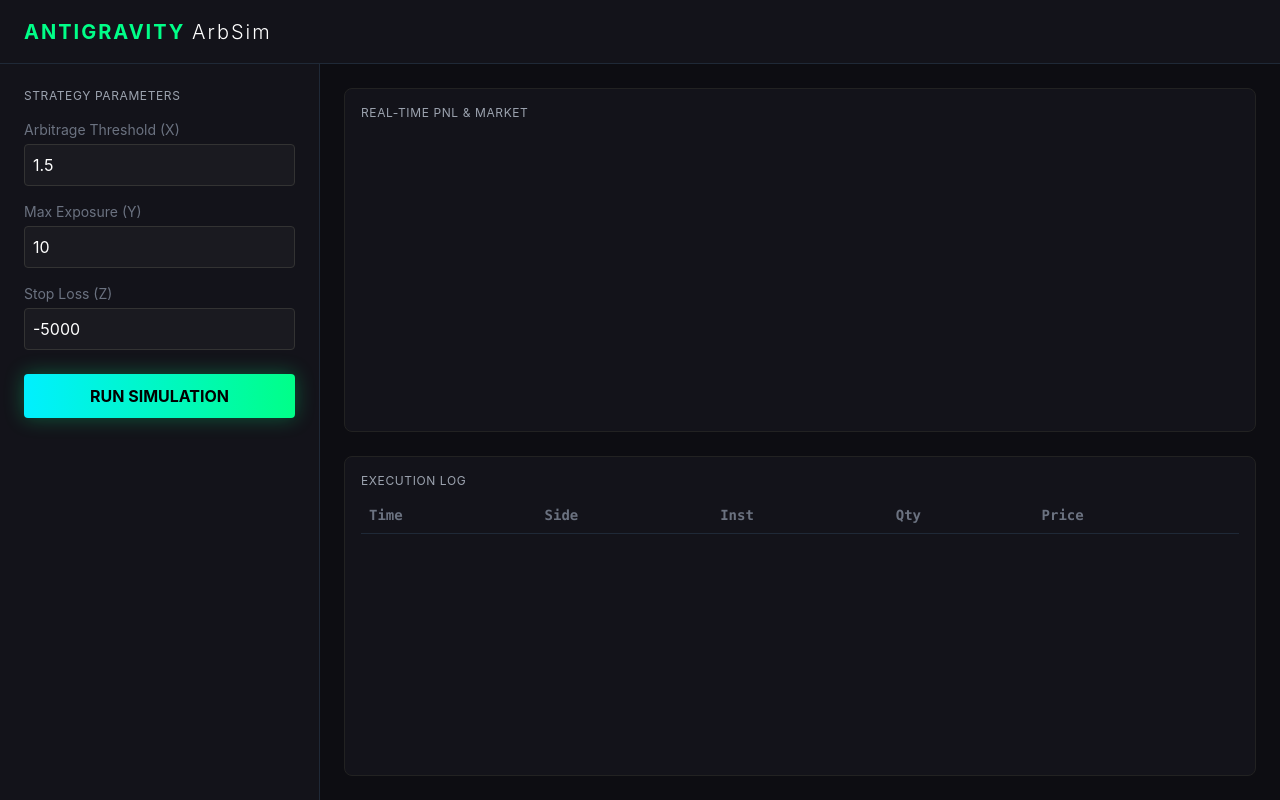
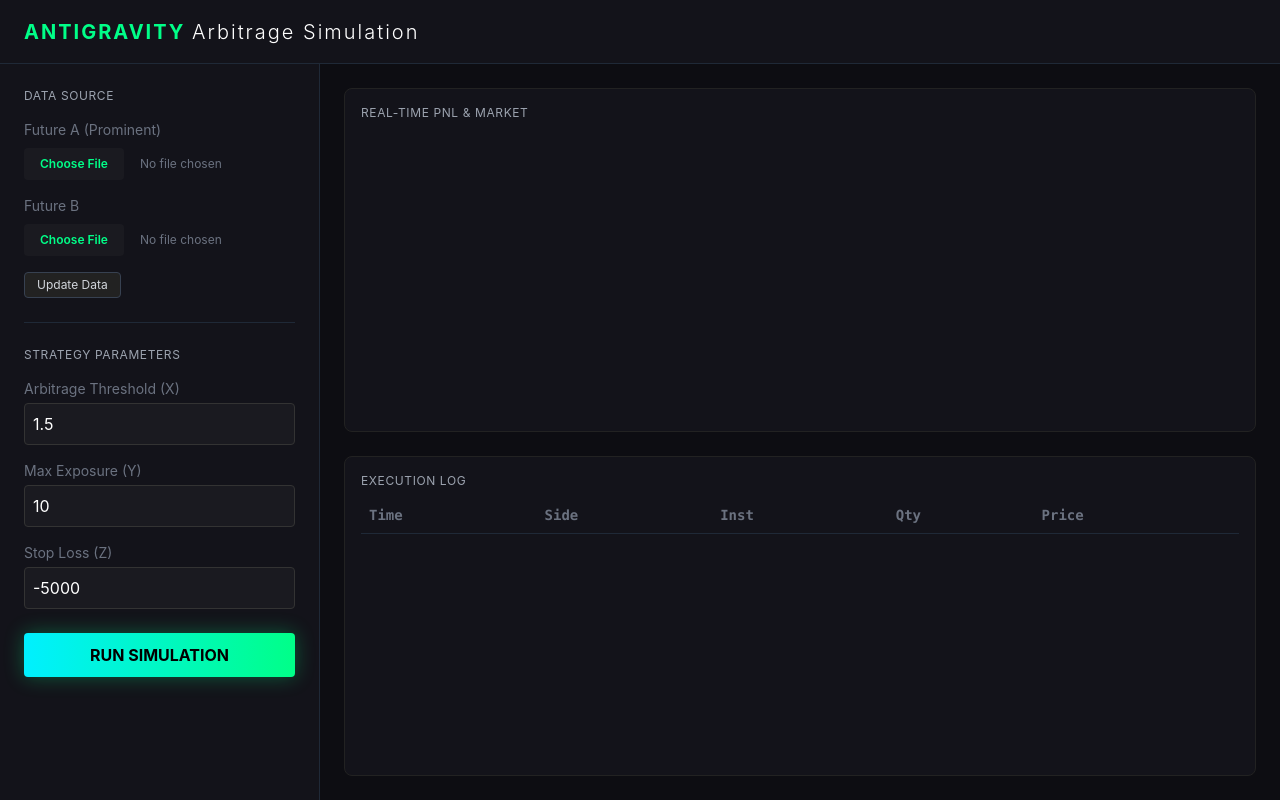
Before and after one commit to itay-yelin/arbsim-home-assignment, a Flask app: page / in a window 1280 px wide. Run offline with Flask 3, Linux system fonts and the light colour scheme; lists and menus that the app fills with data are empty; a map, chart or similar area stays blank; some libraries are stand-ins or nearby versions.

Commit message:
Implement Web UI enhancements: Title change and File Upload

```diff
--- a/web-ui/server.py
+++ b/web-ui/server.py
@@ -217,5 +217,22 @@ def run_simulation():
     except Exception as e:
         return jsonify({'success': False, 'error': str(e)}), 500
 
+@app.route('/api/upload', methods=['POST'])
+def upload_files():
+    try:
+        if 'futureA' in request.files:
+            fa = request.files['futureA']
+            if fa.filename != '':
+                fa.save(os.path.join(DATA_DIR, 'futureA.csv'))
+
+        if 'futureB' in request.files:
+            fb = request.files['futureB']
+            if fb.filename != '':
+                fb.save(os.path.join(DATA_DIR, 'futureB.csv'))
+
+        return jsonify({'success': True})
+    except Exception as e:
+        return jsonify({'success': False, 'error': str(e)}), 500
+
 if __name__ == '__main__':
     app.run(port=5000)
--- a/web-ui/templates/index.html
+++ b/web-ui/templates/index.html
@@ -1,5 +1,6 @@
 <!DOCTYPE html>
 <html lang="en" class="dark">
+
 <head>
     <meta charset="UTF-8">
     <meta name="viewport" content="width=device-width, initial-scale=1.0">
@@ -7,24 +8,81 @@
     <script src="https://cdn.tailwindcss.com"></script>
     <script src="https://cdn.jsdelivr.net/npm/chart.js"></script>
     <style>
-        body { background-color: #0d0d12; color: #e0e0e0; font-family: 'Inter', sans-serif; }
-        .neon-border { border: 1px solid #333; box-shadow: 0 0 10px rgba(0, 255, 128, 0.05); }
-        .input-field { background: #1a1a20; border: 1px solid #333; color: white; padding: 8px; border-radius: 4px; width: 100%; }
-        .btn-primary { background: linear-gradient(90deg, #00f0ff, #00ff88); color: black; font-weight: bold; padding: 10px 20px; border-radius: 4px; text-transform: uppercase; cursor: pointer; transition: 0.2s; }
-        .btn-primary:hover { opacity: 0.9; transform: scale(1.02); }
-        .card { background: #13131a; border-radius: 8px; padding: 16px; border: 1px solid #222; }
+        body {
+            background-color: #0d0d12;
+            color: #e0e0e0;
+            font-family: 'Inter', sans-serif;
+        }
+
+        .neon-border {
+            border: 1px solid #333;
+            box-shadow: 0 0 10px rgba(0, 255, 128, 0.05);
+        }
+
+        .input-field {
+            background: #1a1a20;
+            border: 1px solid #333;
+            color: white;
+            padding: 8px;
+            border-radius: 4px;
+            width: 100%;
+        }
+
+        .btn-primary {
+            background: linear-gradient(90deg, #00f0ff, #00ff88);
+            color: black;
+            font-weight: bold;
+            padding: 10px 20px;
+            border-radius: 4px;
+            text-transform: uppercase;
+            cursor: pointer;
+            transition: 0.2s;
+        }
+
+        .btn-primary:hover {
+            opacity: 0.9;
+            transform: scale(1.02);
+        }
+
+        .card {
+            background: #13131a;
+            border-radius: 8px;
+            padding: 16px;
+            border: 1px solid #222;
+        }
     </style>
 </head>
+
 <body class="h-screen flex flex-col overflow-hidden">
 
     <!-- Header -->
     <header class="h-16 border-b border-gray-800 flex items-center px-6 bg-[#13131a]">
-        <div class="text-xl font-bold tracking-widest text-[#00ff88]">ANTIGRAVITY <span class="text-white font-light">ArbSim</span></div>
+        <div class="text-xl font-bold tracking-widest text-[#00ff88]">ANTIGRAVITY <span
+                class="text-white font-light">Arbitrage Simulation</span></div>
     </header>
 
     <div class="flex flex-1 overflow-hidden">
         <!-- Sidebar Controls -->
         <aside class="w-80 bg-[#13131a] border-r border-gray-800 p-6 flex flex-col gap-6 overflow-y-auto">
+
+            <div class="space-y-4">
+                <h3 class="text-xs text-gray-400 uppercase tracking-wider">Data Source</h3>
+                <div class="space-y-2">
+                    <label class="block text-sm text-gray-500">Future A (Prominent)</label>
+                    <input type="file" id="fileA"
+                        class="block w-full text-xs text-gray-500 file:mr-4 file:py-2 file:px-4 file:rounded file:border-0 file:text-xs file:font-semibold file:bg-[#1a1a20] file:text-[#00ff88] hover:file:bg-[#222]">
+                </div>
+                <div class="space-y-2">
+                    <label class="block text-sm text-gray-500">Future B</label>
+                    <input type="file" id="fileB"
+                        class="block w-full text-xs text-gray-500 file:mr-4 file:py-2 file:px-4 file:rounded file:border-0 file:text-xs file:font-semibold file:bg-[#1a1a20] file:text-[#00ff88] hover:file:bg-[#222]">
+                </div>
+                <button onclick="uploadFiles()" id="btnUpload"
+                    class="text-xs bg-[#222] text-gray-300 px-3 py-1 rounded hover:text-white border border-gray-700">Update
+                    Data</button>
+            </div>
+
+            <hr class="border-gray-800" />
 
             <div>
                 <h3 class="text-xs text-gray-400 uppercase tracking-wider mb-4">Strategy Parameters</h3>
@@ -67,7 +125,7 @@
                     <div class="text-xs text-gray-500">Max Exposure</div>
                     <div id="valExposure" class="text-xl font-mono text-blue-400">--</div>
                 </div>
-                 <div class="card bg-[#1a1a22]">
+                <div class="card bg-[#1a1a22]">
                     <div class="text-xs text-gray-500">Volume</div>
                     <div id="valVolume" class="text-xl font-mono text-gray-300">--</div>
                 </div>
@@ -80,7 +138,8 @@
 
             <!-- Charts -->
             <div class="card h-1/2 flex flex-col relative">
-                <h3 class="text-xs text-gray-400 uppercase tracking-wider mb-2 absolute top-4 left-4">Real-Time PNL & Market</h3>
+                <h3 class="text-xs text-gray-400 uppercase tracking-wider mb-2 absolute top-4 left-4">Real-Time PNL &
+                    Market</h3>
                 <div class="flex-1 w-full h-full pt-6">
                     <canvas id="mainChart"></canvas>
                 </div>
@@ -126,7 +185,7 @@
             try {
                 const res = await fetch('/api/run', {
                     method: 'POST',
-                    headers: {'Content-Type': 'application/json'},
+                    headers: { 'Content-Type': 'application/json' },
                     body: JSON.stringify({ x, y, z })
                 });
                 const data = await res.json();
@@ -142,6 +201,43 @@
 
             } catch (e) {
                 console.error(e);
+                alert("Network error");
+            } finally {
+                btn.innerText = originalText;
+                btn.disabled = false;
+            }
+        }
+
+        async function uploadFiles() {
+            const fA = document.getElementById('fileA').files[0];
+            const fB = document.getElementById('fileB').files[0];
+
+            if (!fA && !fB) {
+                alert("Please select at least one file.");
+                return;
+            }
+
+            const btn = document.getElementById('btnUpload');
+            const originalText = btn.innerText;
+            btn.innerText = "Uploading...";
+            btn.disabled = true;
+
+            const formData = new FormData();
+            if (fA) formData.append('futureA', fA);
+            if (fB) formData.append('futureB', fB);
+
+            try {
+                const res = await fetch('/api/upload', {
+                    method: 'POST',
+                    body: formData
+                });
+                const data = await res.json();
+                if (data.success) {
+                    alert("Files uploaded successfully!");
+                } else {
+                    alert("Upload failed: " + data.error);
+                }
+            } catch (e) {
                 alert("Network error");
             } finally {
                 btn.innerText = originalText;
@@ -172,7 +268,7 @@
                 // Assuming timestamp is epoch ns...
                 // JS Date takes ms.
                 const date = new Date(t.time / 1000000);
-                const timeStr = date.toISOString().split('T')[1].replace('Z','');
+                const timeStr = date.toISOString().split('T')[1].replace('Z', '');
 
                 tr.innerHTML = `
                     <td class="p-2 border-b border-gray-800 text-gray-500">${timeStr}</td>
@@ -262,4 +358,5 @@
         }
     </script>
 </body>
+
 </html>
```
